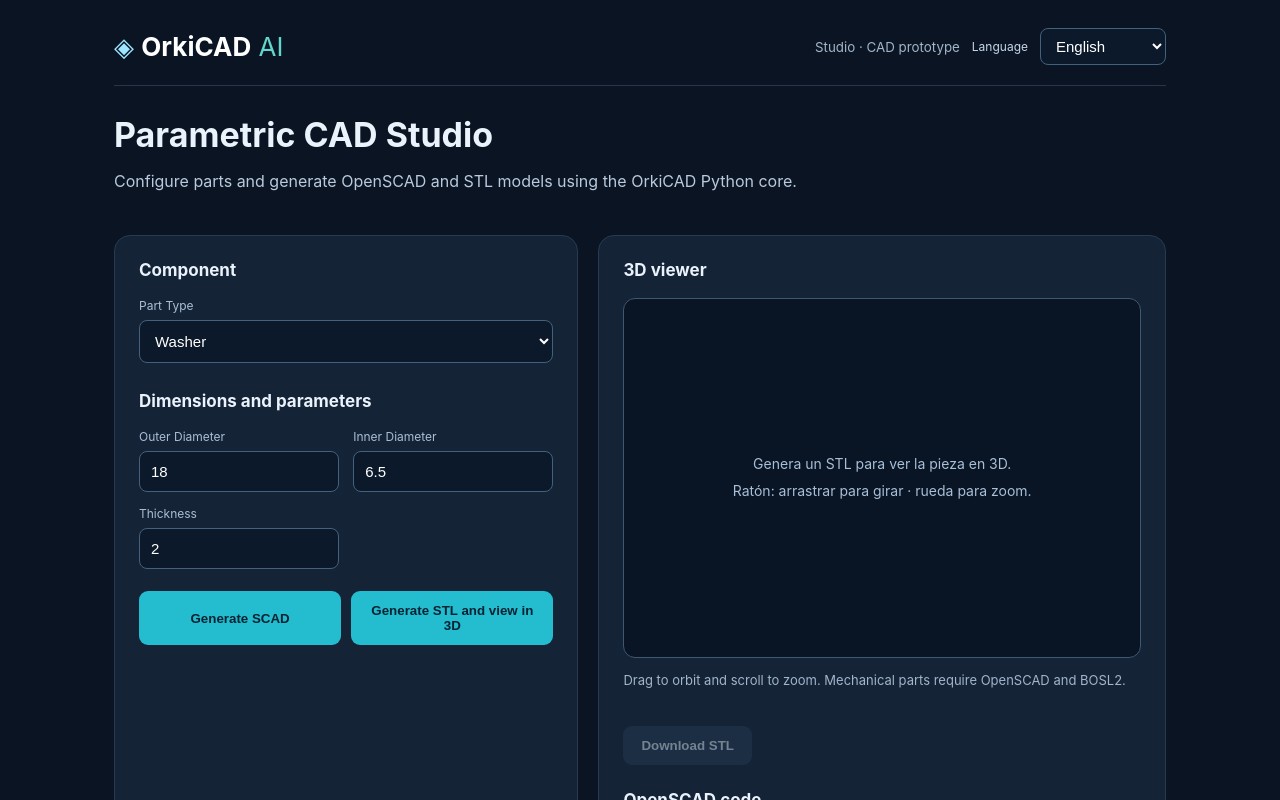
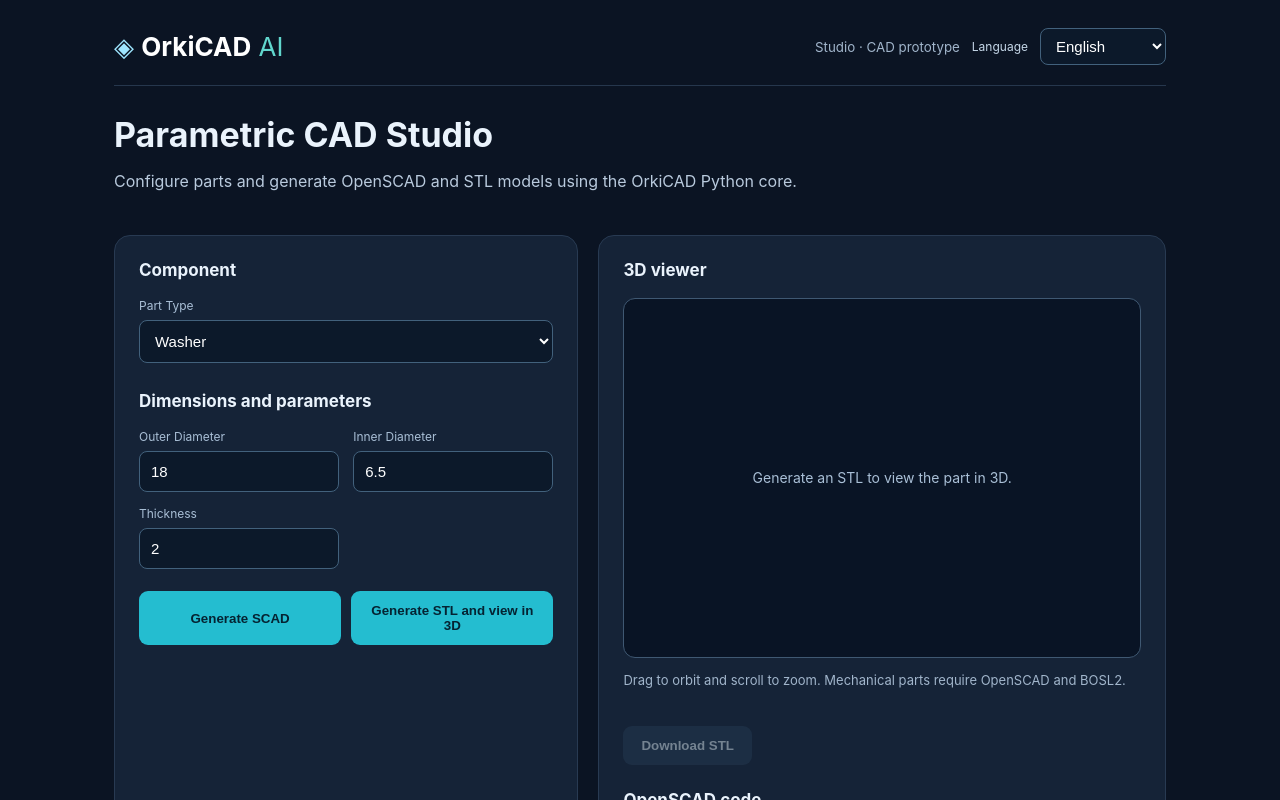
Before and after one commit to jlopfri921/OrkiCAD, a React (Vite) app in the folder studio/frontend/: page / in a window 1280 px wide. Shown: the top 800 px of the page. Built offline with nearby package versions, Linux system fonts and the light colour scheme.

Commit message:
feat(i18n): allow localized empty 3D viewer instruction

```diff
--- a/studio/frontend/src/STLViewer.tsx
+++ b/studio/frontend/src/STLViewer.tsx
@@ -3,9 +3,9 @@ import * as THREE from 'three'
 import { STLLoader } from 'three/examples/jsm/loaders/STLLoader.js'
 import { OrbitControls } from 'three/examples/jsm/controls/OrbitControls.js'
 
-type Props = { data: ArrayBuffer | null }
+type Props = { data: ArrayBuffer | null; emptyMessage?: string }
 
-export default function STLViewer({ data }: Props) {
+export default function STLViewer({ data, emptyMessage }: Props) {
   const host = useRef<HTMLDivElement>(null)
 
   useEffect(() => {
@@ -81,6 +81,6 @@ export default function STLViewer({ data }: Props) {
   }, [data])
 
   return <div className="viewer" ref={host} aria-label="Visor STL 3D interactivo">
-    {!data && <div className="viewer-empty">Genera un STL para ver la pieza en 3D.<br />Ratón: arrastrar para girar · rueda para zoom.</div>}
+    {!data && <div className="viewer-empty">{emptyMessage || 'Generate an STL to view the part in 3D.'}</div>}
   </div>
 }
```
